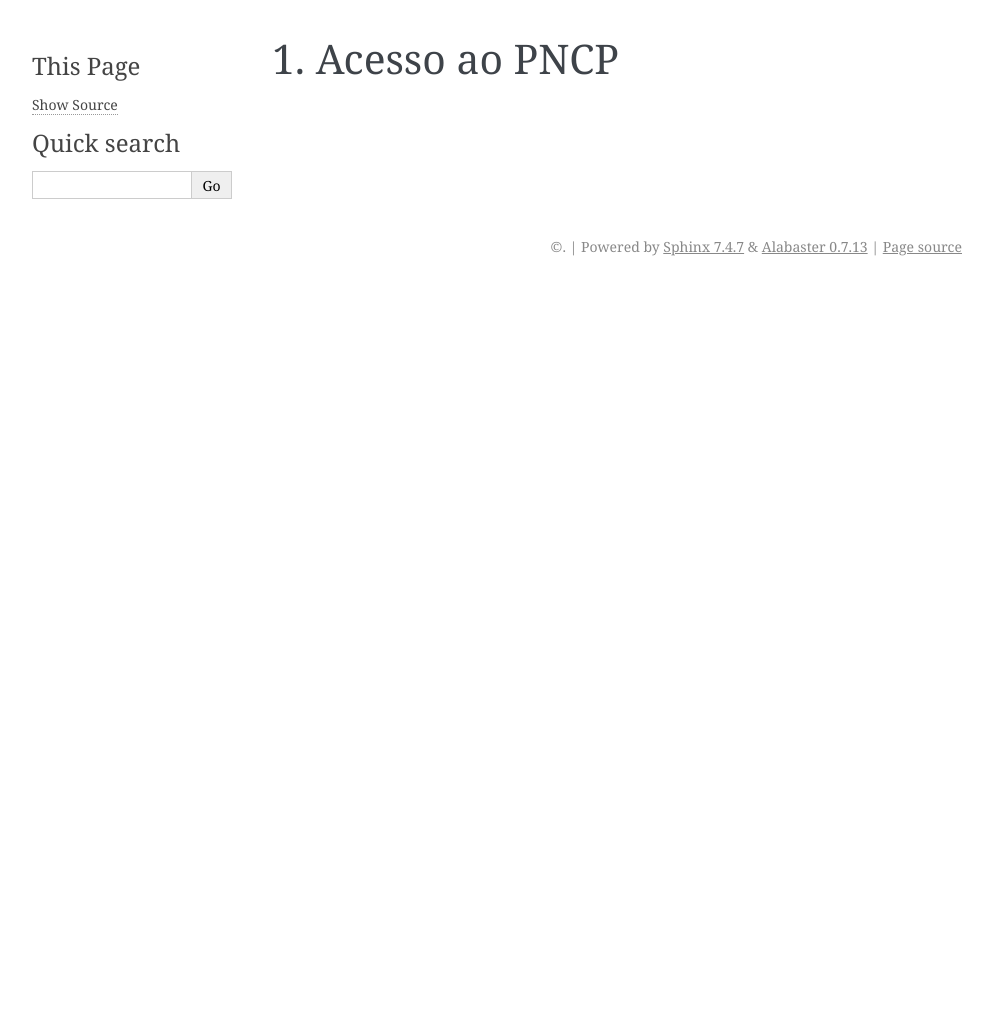
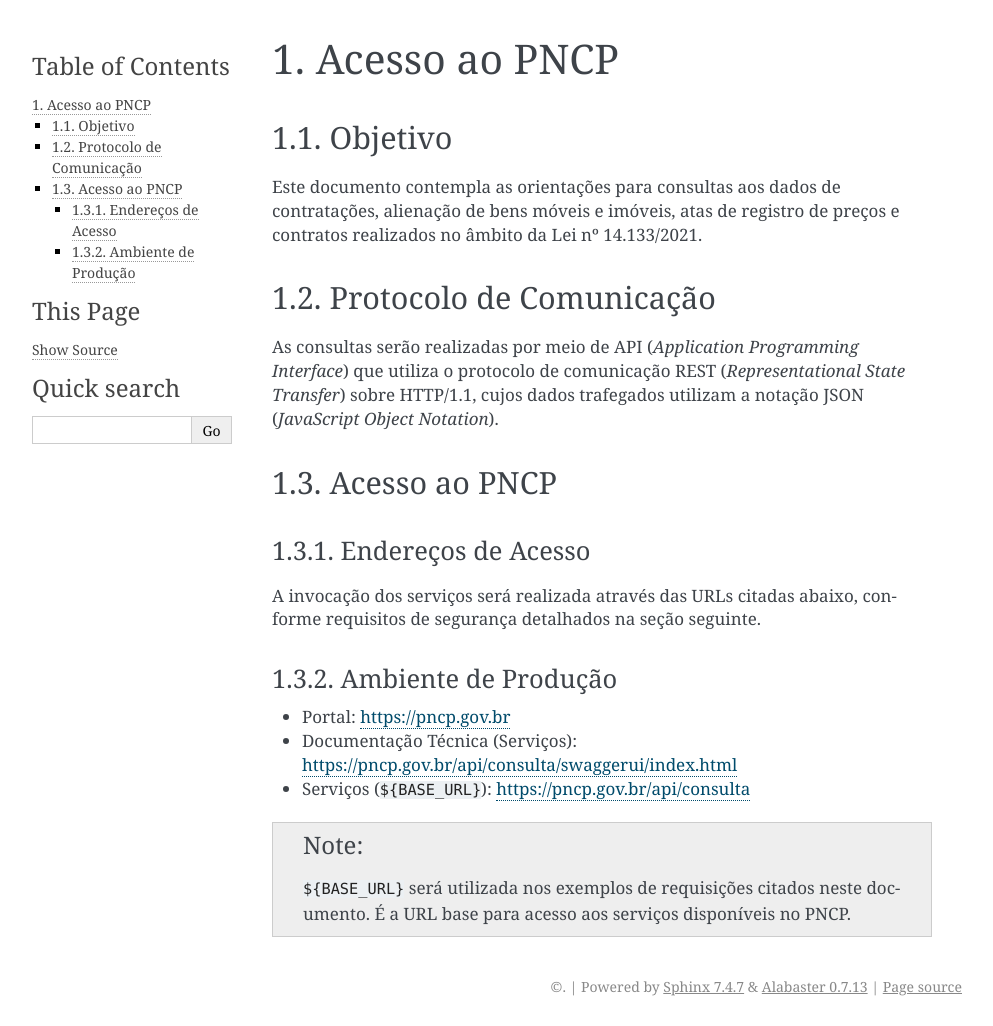
Before and after one commit to sofiaestrelab/Manual-de-Consulta-do-PNCP, a Sphinx documentation site: the page built from docs/acesso_ao_pncp/index.rst, in a window 1280 px wide. Shown: the whole page, without its empty margins (148-1141 px from the left). Built offline with Sphinx 7.4.7, drawn with Linux system fonts in a browser that asks for light colours; pages that are not in the unit, such as notebooks, are missing from menus; before the commit the page ends 900 px from its top, so only the background shows below that.

Commit message:
Enhance PNCP access documentation with API details
Add detailed guidelines for accessing PNCP data, including API communication protocol and production environment URLs.

```diff
--- a/docs/acesso_ao_pncp/index.rst
+++ b/docs/acesso_ao_pncp/index.rst
@@ -1,2 +1,39 @@
 Acesso ao PNCP
 ==============
+
+Objetivo
+--------
+
+Este documento contempla as orientações para consultas aos dados de contratações,
+alienação de bens móveis e imóveis, atas de registro de preços e contratos
+realizados no âmbito da Lei nº 14.133/2021.
+
+Protocolo de Comunicação
+------------------------
+
+As consultas serão realizadas por meio de API (*Application Programming Interface*)
+que utiliza o protocolo de comunicação REST (*Representational State Transfer*)
+sobre HTTP/1.1, cujos dados trafegados utilizam a notação JSON (*JavaScript Object Notation*).
+
+Acesso ao PNCP
+--------------
+
+Endereços de Acesso
+^^^^^^^^^^^^^^^^^^^
+
+A invocação dos serviços será realizada através das URLs citadas abaixo,
+conforme requisitos de segurança detalhados na seção seguinte.
+
+Ambiente de Produção
+^^^^^^^^^^^^^^^^^^^^
+
+- Portal: https://pncp.gov.br
+- Documentação Técnica (Serviços):
+  https://pncp.gov.br/api/consulta/swaggerui/index.html
+- Serviços (``${BASE_URL}``):
+  https://pncp.gov.br/api/consulta
+
+.. note::
+
+   ``${BASE_URL}`` será utilizada nos exemplos de requisições citados neste
+   documento. É a URL base para acesso aos serviços disponíveis no PNCP.
```
